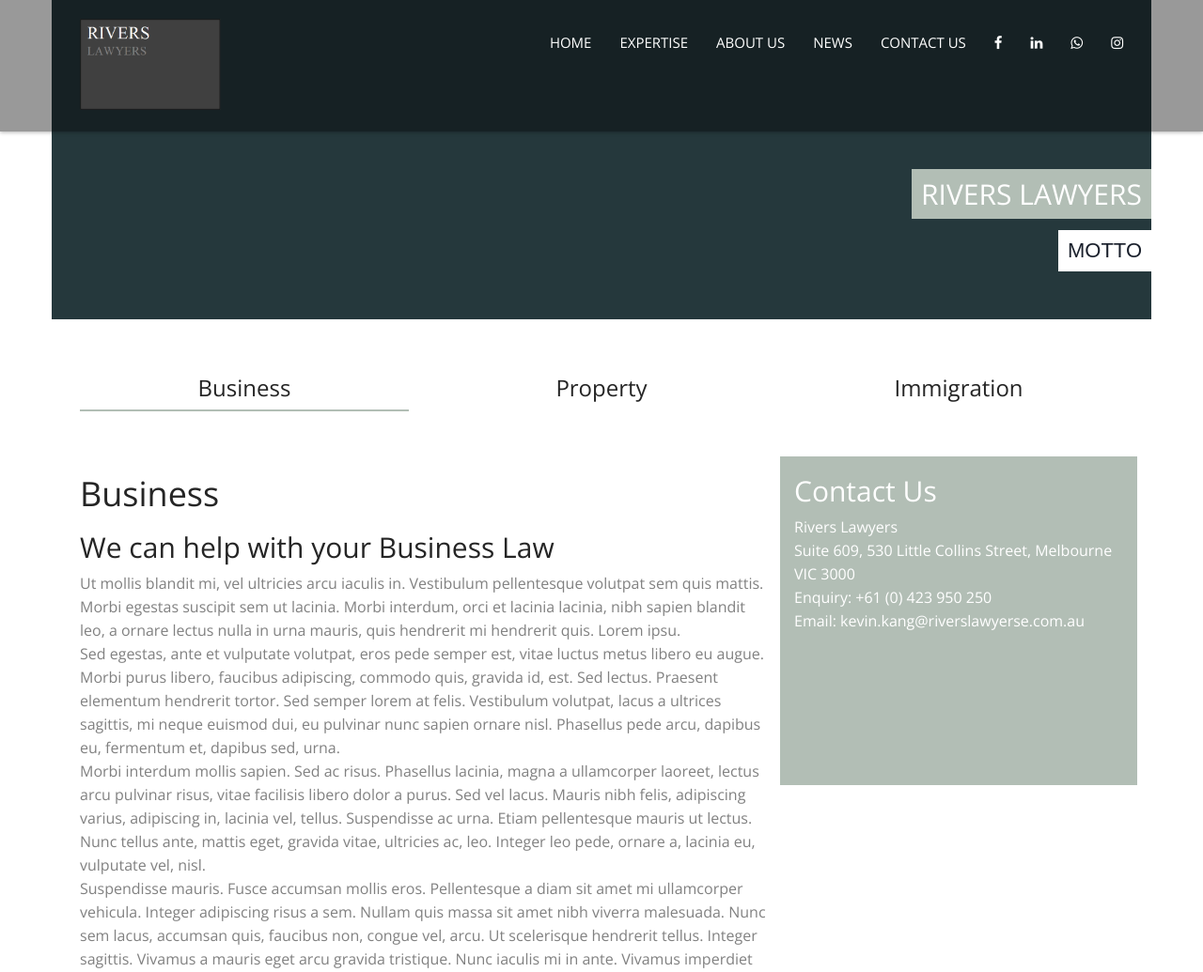
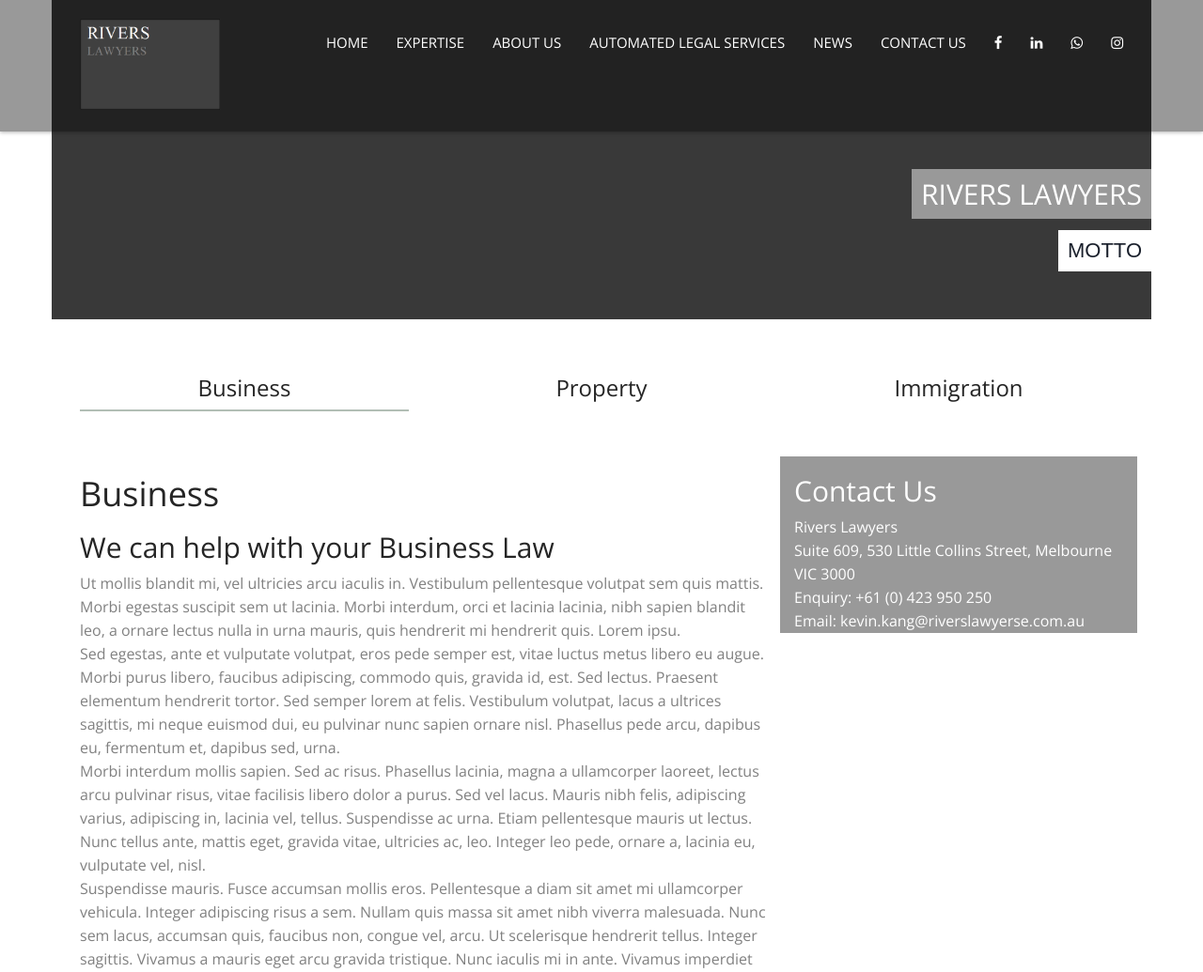
Before and after one commit to kr-wittawin/riverslawyer, a PHP site: page /expertise.html in a window 1280 px wide. Shown: the top 1035 px of the page at 94% size. Run offline with PHP 8.4, Linux system fonts and the light colour scheme; some libraries are stand-ins or nearby versions.

Commit message:
save changes

```diff
--- a/css/main.css
+++ b/css/main.css
@@ -189,8 +189,8 @@ main > section {
 /**
 /*BANNER CLASSES
 /* ==========================================*/
-.banner{height:340px; margin:0 auto; margin-bottom:40px; background-color: #25383C; position:relative;}
-.banner h1{ padding:10px; float:right; background:#b2beb5; text-transform:uppercase; color:#ffffff;  font-size:30px; font-weight:normal; position:absolute; top:160px; right:0;}
+.banner{height:340px; margin:0 auto; margin-bottom:40px; background-color: #393939; position:relative;}
+.banner h1{ padding:10px; float:right; background:#999999; text-transform:uppercase; color:#ffffff;  font-size:30px; font-weight:normal; position:absolute; top:160px; right:0;}
 .banner h2{ padding:10px; float:right; background:#ffffff; text-transform:uppercase; color:#1a202c;  font-size:22px; font-weight:normal; font-family: 'Oswald', sans-serif;position:absolute; top:225px; right:0;}
 /*-------------------------------------------------
 
@@ -631,9 +631,10 @@ h1.navbar-brand {
 }
 
 .contact-panel {
-    background-color: #b2beb5;
+    background-color: #999999;
     min-height:100%;
-    height:350px;
+    height:100%;
+    margin-bottom: 0px;
 }
 
 .contact-panel h2, .contact-panel p {
--- a/expertise.html
+++ b/expertise.html
@@ -87,6 +87,7 @@
                         <li><a class="externallink" href="index.html#body">Home</a></li>
 						<li><a href="expertise.html">Expertise</a></li>
                         <li><a class="externallink" href="index.html#aboutus">About us</a></li>
+                        <li><a class="externallink" href="index.html#autoservices">Automated Legal Services</a></li>
 						<li><a class="externallink" href="index.html#news">News</a></li>
                         <li><a class="externallink" href="index.html#contact">Contact us</a></li>
                     </ul>
```
Also changed, not shown: index.html (+11 -11 lines).
